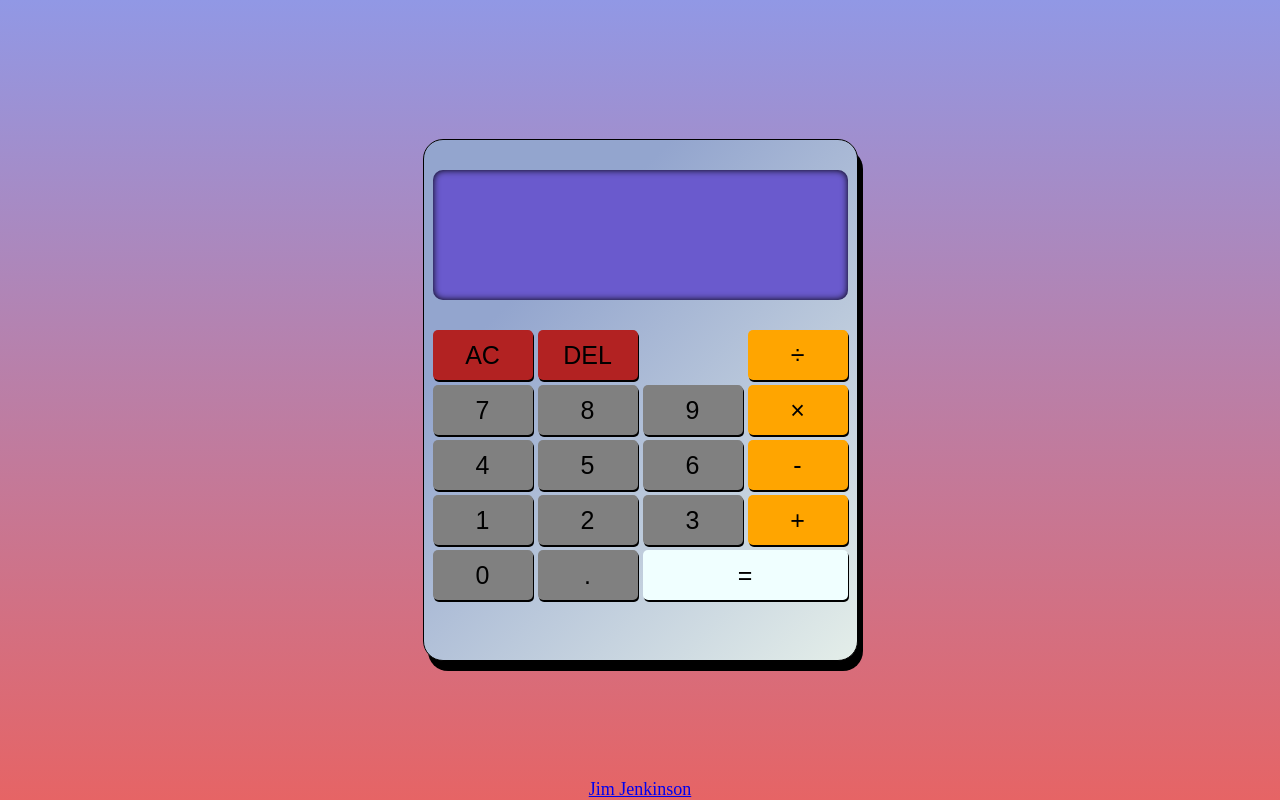
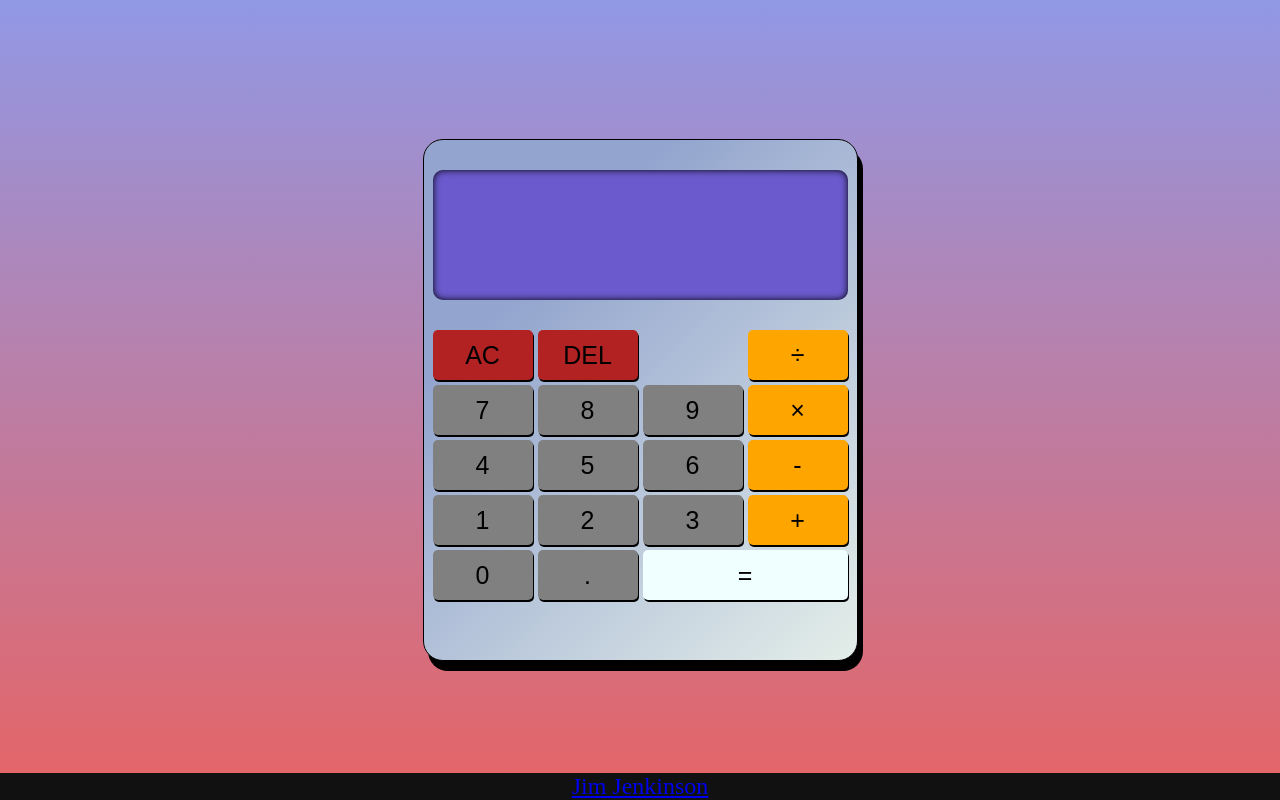
Before and after one commit to Superjim/calculator, a plain HTML site: page index.html in a window 1280 px wide. Drawn offline with Linux system fonts and the light colour scheme.

Commit message:
Minor footer changes

```diff
--- a/style.css
+++ b/style.css
@@ -137,5 +137,7 @@ button.equals:hover {
     bottom: 0;
     width: 100%;
     text-align: center;
-    font-size: large;
-  }
+    background: #111;
+    font-size: x-large;
+
+}
```
